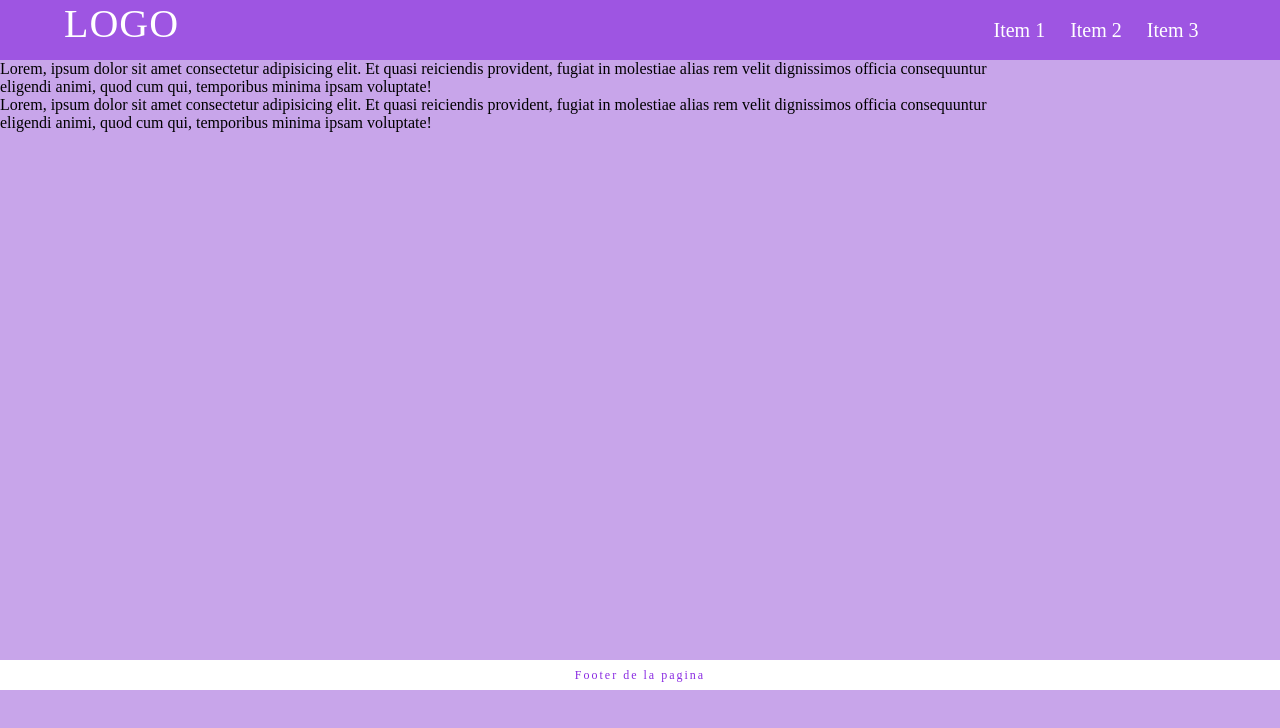
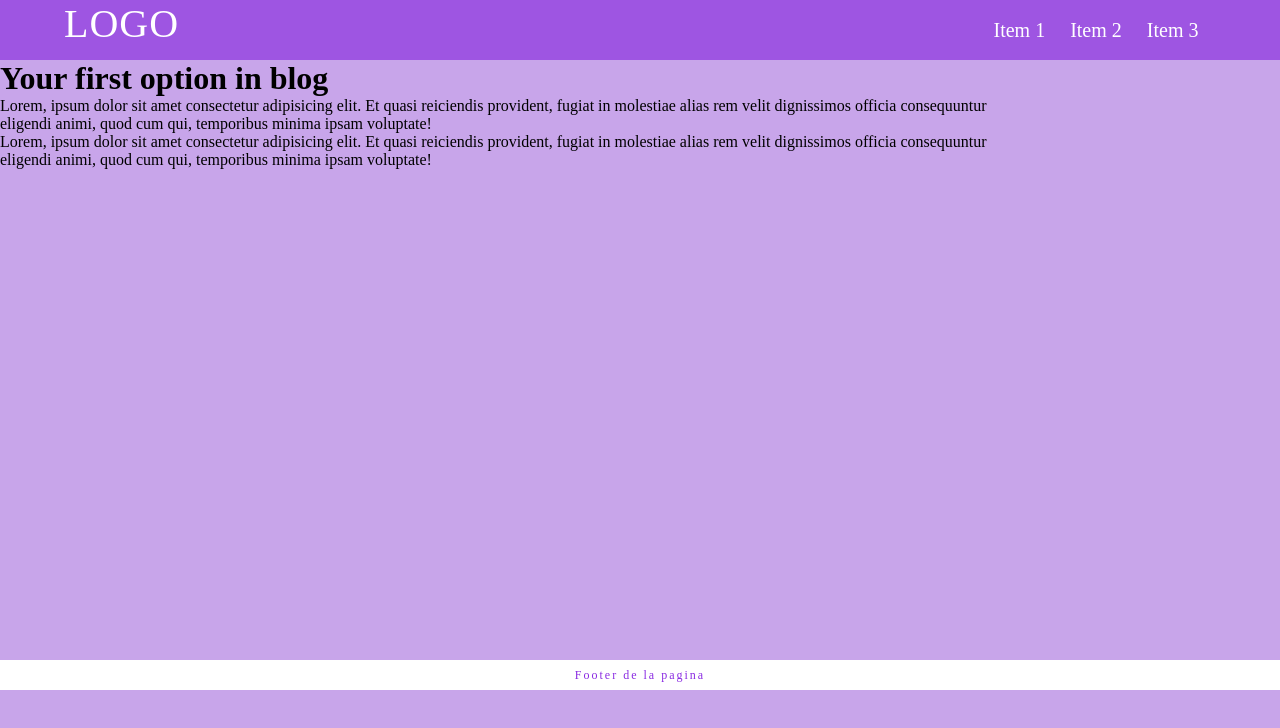
Before and after one commit to CarolinaNS/test-git-github, a plain HTML site: page index.html in a window 1280 px wide. Drawn offline with Linux system fonts and the light colour scheme.

Commit message:
I speak English now

```diff
--- a/index.html
+++ b/index.html
@@ -25,6 +25,7 @@
         </div>
     </header>
     <div id="container">
+        <h1>Your first option in blog</h1>
         <p>Lorem, ipsum dolor sit amet consectetur adipisicing elit. Et quasi reiciendis provident, fugiat in molestiae
             alias rem velit dignissimos officia consequuntur eligendi animi, quod cum qui, temporibus minima ipsam
             voluptate!</p>
```
